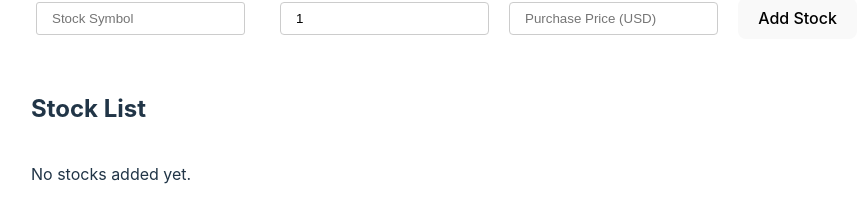
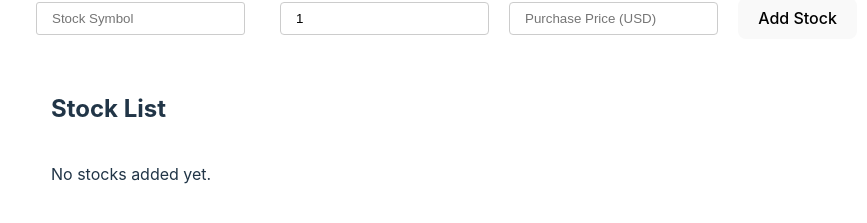
Before and after one commit to jayelinjiaqi/capstone-jayelin-se100, a React (Vite) app: page / in a window 1280 px wide. Shown: the part 401-624 px from the top of the page, without its empty margins (189-1056 px from the left). Built offline with nearby package versions, Linux system fonts and the light colour scheme.

Commit message:
Update App.css

```diff
--- a/src/App.css
+++ b/src/App.css
@@ -16,7 +16,7 @@
   display: flex;
   justify-content: center;
   flex-direction: column;
-  margin-left: 40px;
+  margin-left: 60px;
 }
 
 .stock-info{
```
